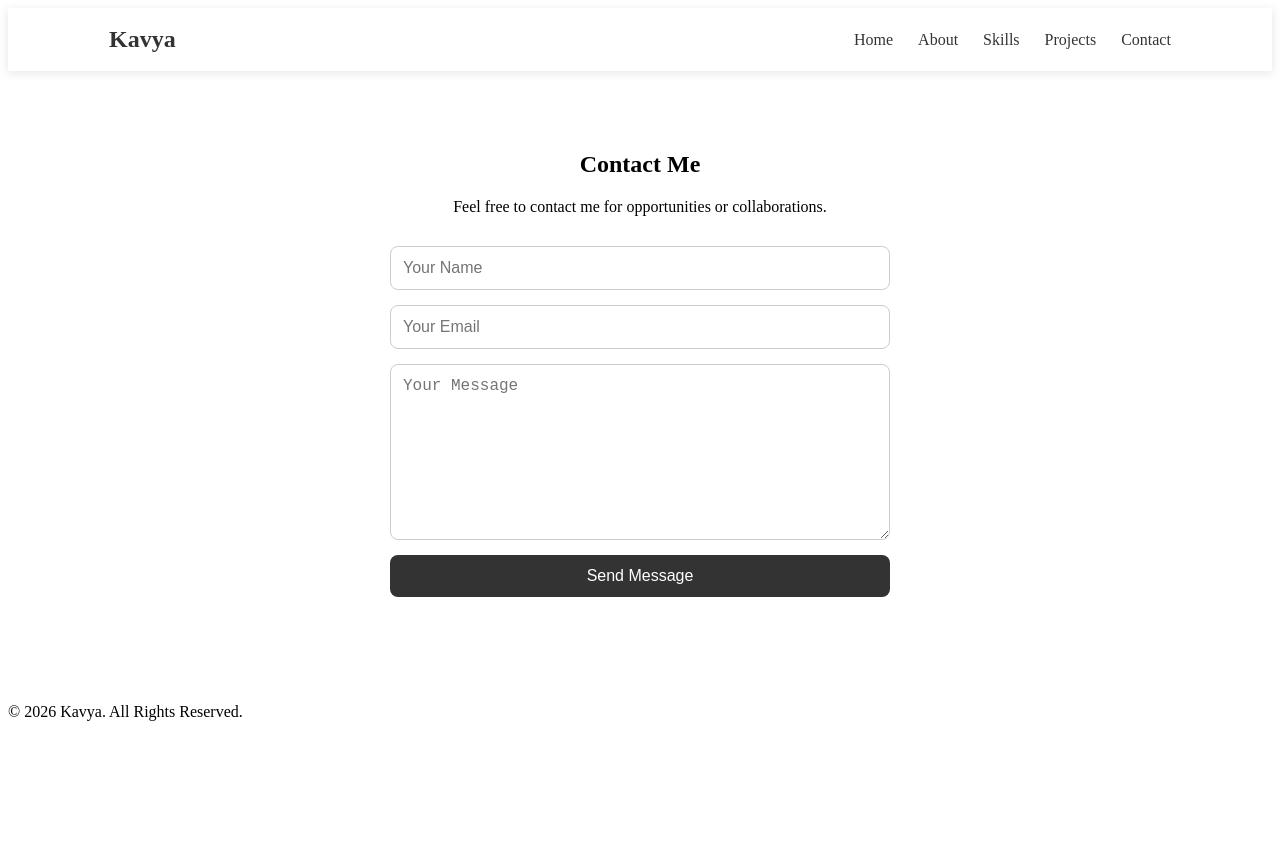
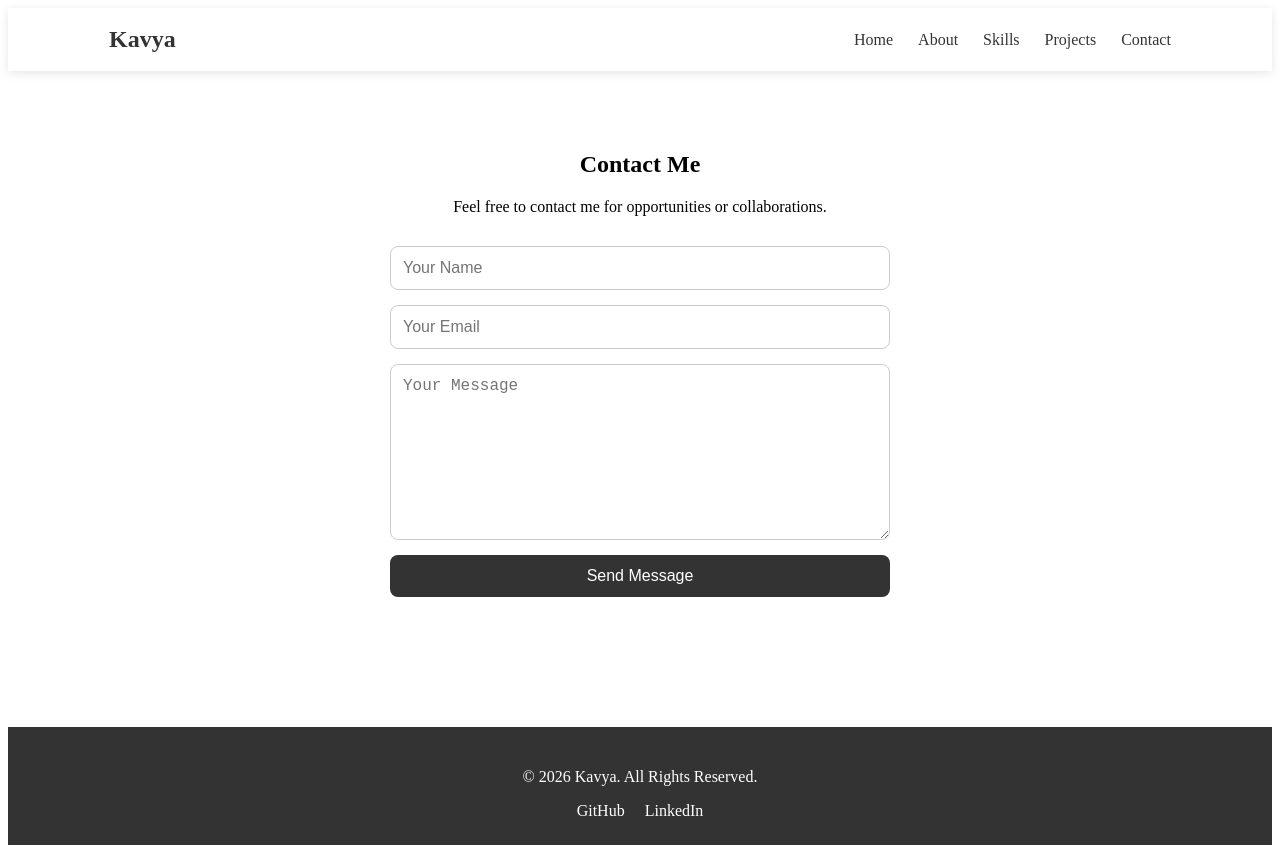
Before and after one commit to kavyaamullapudi/portfolio-website, a React (Vite) app in the folder client/: page /contact in a window 1280 px wide. Before the commit the page ends 800 px from the top, so only its background shows below. Built offline with nearby package versions, Linux system fonts and the light colour scheme.

Commit message:
Improve navbar design

```diff
--- a/client/src/components/Footer.jsx
+++ b/client/src/components/Footer.jsx
@@ -1,7 +1,27 @@
 function Footer() {
   return (
-    <footer>
+    <footer className="footer">
       <p>© 2026 Kavya. All Rights Reserved.</p>
+
+      <div className="footer-links">
+        <a
+          href="https://github.com/kavyaamullapudi"
+          target="_blank"
+          rel="noopener noreferrer"
+        >
+          GitHub
+        </a>
+
+        <a
+          href="www.linkedin.com/in/kavya-mullapudi-8588b6380
+
+"
+          target="_blank"
+          rel="noopener noreferrer"
+        >
+          LinkedIn
+        </a>
+      </div>
     </footer>
   );
 }
--- a/client/src/index.css
+++ b/client/src/index.css
@@ -339,3 +339,26 @@ nav ul li a:hover {
 .about-content h3 {
   margin-top: 25px;
 }
+.footer {
+  text-align: center;
+  padding: 25px;
+  margin-top: 40px;
+  background: #333;
+  color: white;
+}
+
+.footer-links {
+  display: flex;
+  justify-content: center;
+  gap: 20px;
+  margin-top: 10px;
+}
+
+.footer-links a {
+  color: white;
+  text-decoration: none;
+}
+
+.footer-links a:hover {
+  text-decoration: underline;
+}
```
